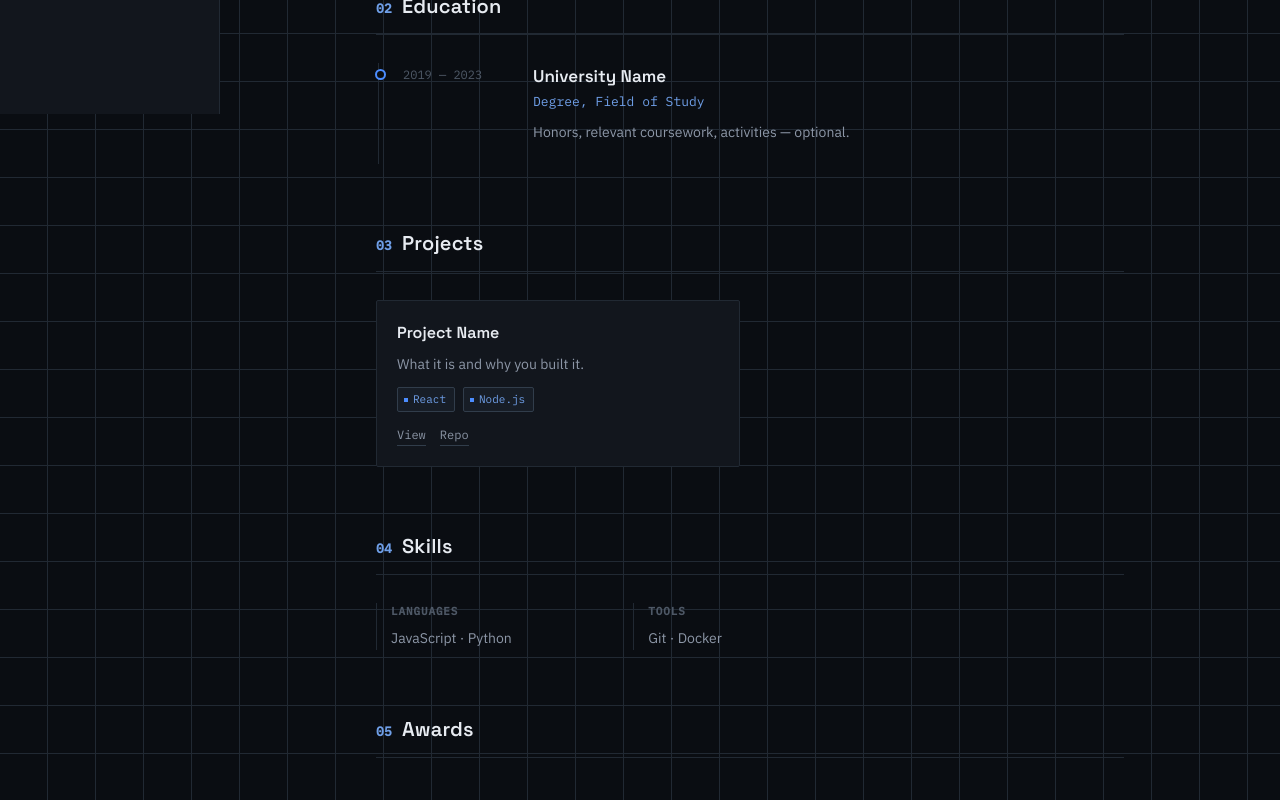
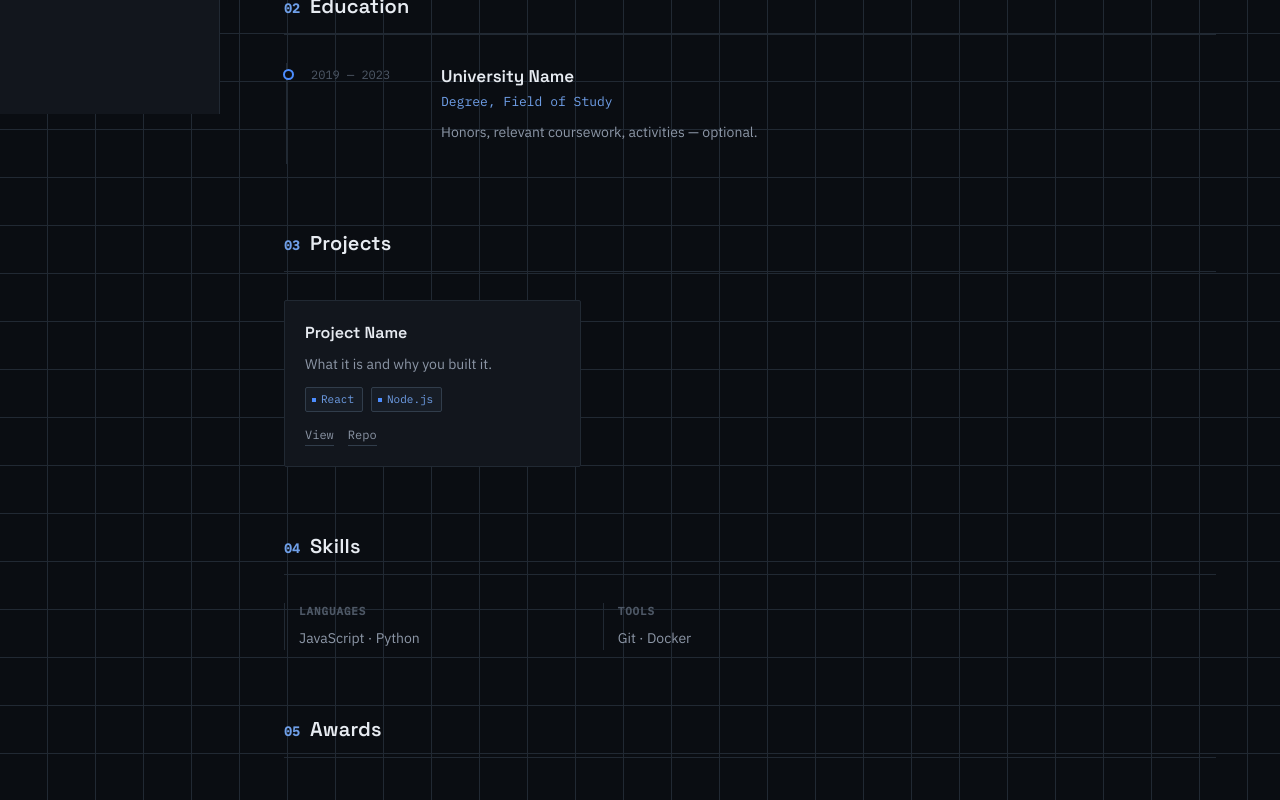
Before and after one commit to Ngigi33/site, a React (Vite) app: page / in a window 1280 px wide. Shown: the part 686-1486 px from the top of the page. Built offline with nearby package versions, Linux system fonts and the light colour scheme.

Commit message:
Resizing

```diff
--- a/src/pages/publicSite.css
+++ b/src/pages/publicSite.css
@@ -119,8 +119,8 @@
 /* ---- Main sheet ---- */
 .sheet {
   width: 100%;
-  max-width: 860px;
-  padding: 64px 56px 80px;
+  max-width: 1080px;
+  padding: 64px 64px 80px;
 }
 
 .block {
@@ -496,6 +496,12 @@
   color: var(--blue);
 }
 
+@media (min-width: 1180px) {
+  .project-grid {
+    grid-template-columns: repeat(3, 1fr);
+  }
+}
+
 /* ---- Responsive ---- */
 @media (max-width: 860px) {
   .doc {
```
Also changed, not shown: 4 other files (tests, documents, lock files or other folders).
